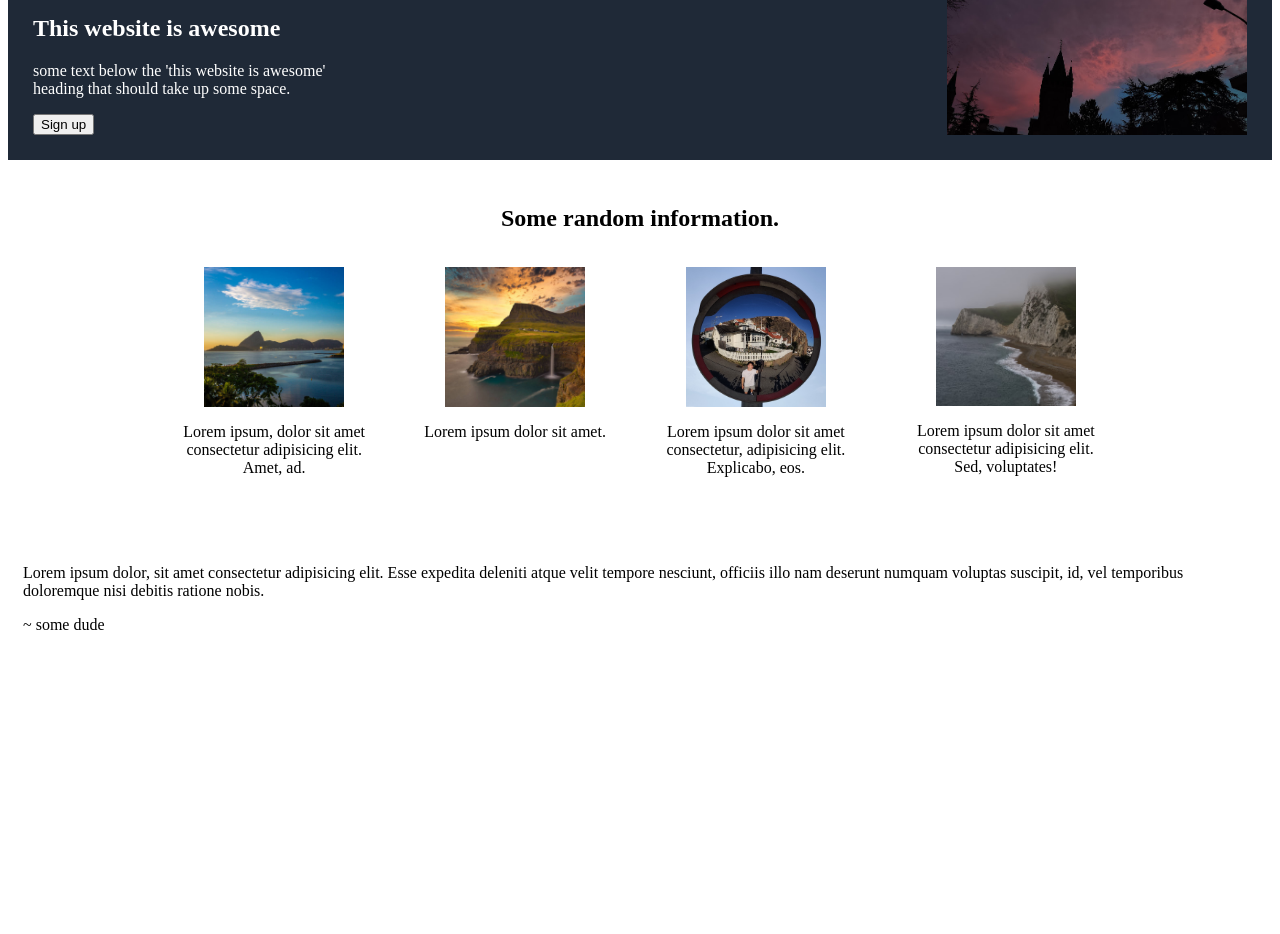
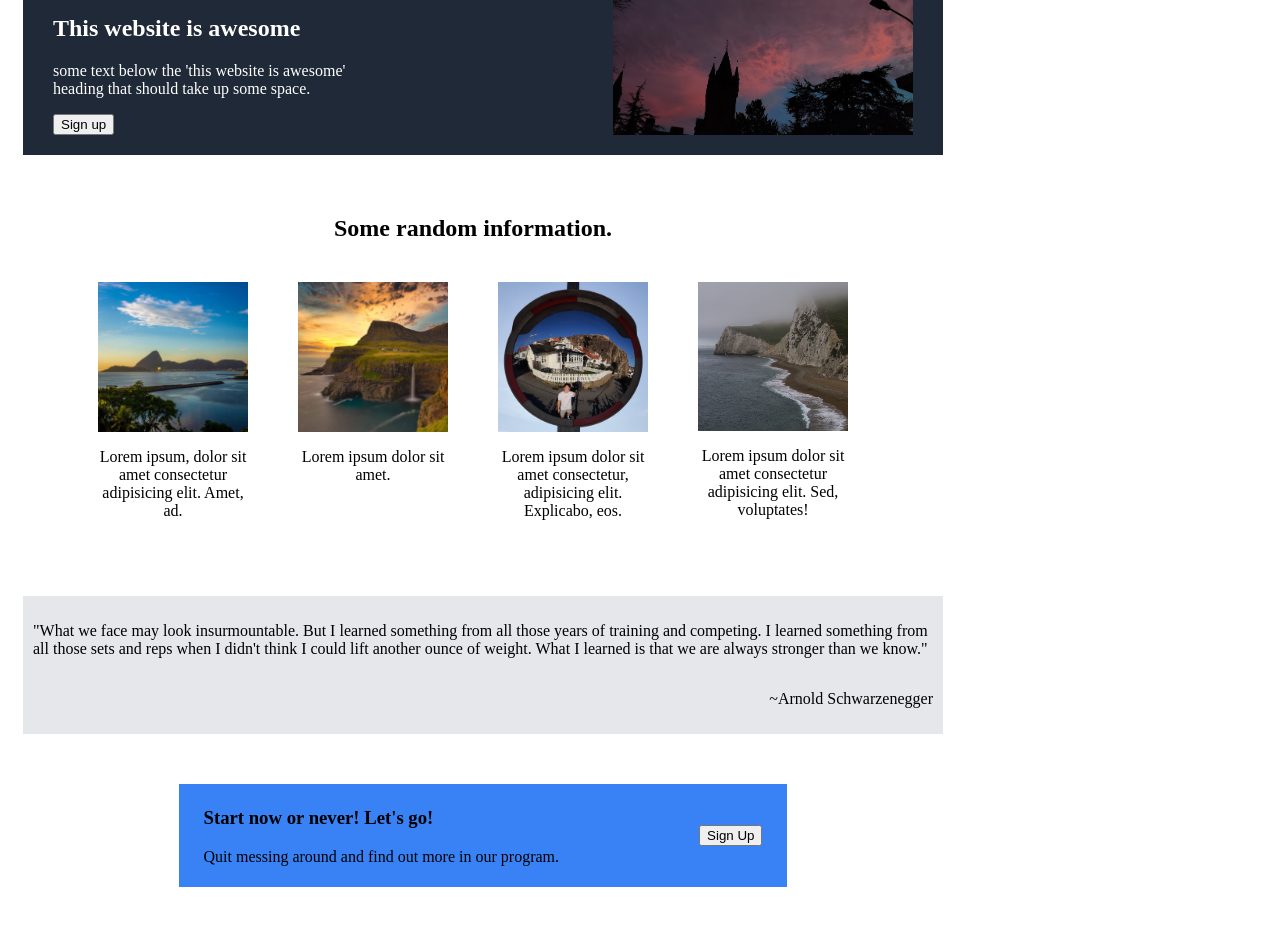
Before and after one commit to Veigelinho/Webpage_Odin, a plain HTML site: page index.html in a window 1280 px wide. Shown: the part 84-1018 px from the top of the page. Before the commit the page ends 837 px from the top, so only its background shows below. Drawn offline with Linux system fonts and the light colour scheme.

Commit message:
modified the page, still not good

```diff
--- a/index.html
+++ b/index.html
@@ -23,7 +23,7 @@
                 <p>some text below the 'this website is awesome' heading that should
                     take up some space.
                 </p>
-                <button>Sign up</button>
+                <button id="signup">Sign up</button>
             </div>
             <img class="introright" src="/images/spaceholder.jpg" alt="spaceholderimage" class="introright">
         </div>
@@ -31,6 +31,10 @@
     <section class="information">
         <h2>Some random information.</h2>
         <div class="kacheln">
+           <!--
+            replace images with divs and use background image
+           -->
+
             <div class="k1">
                 <img src="/images/background1.jpg">
                 <p>Lorem ipsum, dolor sit amet consectetur adipisicing elit. Amet, ad.</p>
@@ -50,14 +54,25 @@
         </div>
     </section>
     <section class="quote">
-        <p>Lorem ipsum dolor, sit amet consectetur adipisicing elit. Esse expedita deleniti atque velit tempore nesciunt, officiis illo nam deserunt numquam voluptas suscipit, id, vel temporibus doloremque nisi debitis ratione nobis.</p>
-        <p>~ some dude</p>
+        <p class="quotetext">"What we face may look insurmountable. But I learned something from all those years of
+            training and competing. I learned something from all those sets and reps when I didn't
+            think I could lift another ounce of weight. What I learned is that we are always stronger
+            than we know."</p>
+
+
+        <p class="quoteauthor">~Arnold Schwarzenegger</p>
     </section>
     <section class="action">
-
+        <div class="actionbox">
+            <div class="actleft">
+                <h3>Start now or never! Let's go!</h3>
+                <p>Quit messing around and find out more in our program.</p>
+            </div>
+            <button id="signup">Sign Up</button>
+        </div>
     </section>
     <section class="footer">
-
+        <p>placeholder</p>
     </section>
 </body>
 </html>
--- a/style.css
+++ b/style.css
@@ -5,16 +5,18 @@ body {
     gap: 10px;
 }
 
-body > * {
-    padding: 15px;
+body > section {
+    margin: 15px;
+    max-width: 900px;
+    display: flex;
+    padding: 10px;
+    justify-content: center;
 }
 
 .top {
-    display: flex;
     flex-direction: column;
     background-color: #1F2937;
     color: white;
-
     gap: 10px;
 }
 
@@ -29,12 +31,13 @@ body > * {
 div .headerlogo {
     font-size: 22px;
     font-weight: bold;
+    margin-left: 30px;
 }
 
 .topbar ul {
     list-style: none;
     display: flex;
-    margin: 0;
+    margin: 0 20px 0 0;
     padding: 0;
     gap: 20px;
 }
@@ -47,11 +50,16 @@ div .headerlogo {
 .intro {
     display: flex;
     justify-content: space-between;
-    padding: 10px;
+    padding: 0 20px 10px;
 }
 
 .introleft {
     max-width: 300px;
+}
+
+#signup:hover {
+    background-color: rgb(71, 76, 158);
+    color: white;
 }
 
 .introright {
@@ -65,18 +73,18 @@ Section:information 2
 */
 
 .information {
-    display: flex;
     flex-direction: column;
     justify-content: center;
     align-items: center;
+    padding: 0;
 }
 
 div.kacheln {
     display: flex;
     flex-direction: row;
     max-width: 1000px;
-    justify-content: space-between;
-    gap: 20px;
+    justify-content: center;
+    width: 800px;
 }
 
 div.kacheln > * {
@@ -84,12 +92,45 @@ div.kacheln > * {
     flex-direction: column;
     justify-content: baseline;
     align-items: center;
-    max-width: 200px;
+    width: 150px;
     text-align: center;
-    padding: 15px;
+    margin: 20px;
+    flex: 1 0 150px;
 }
 
+
 div.kacheln > * > img {
-    max-width: 140px;
+    width: 150px;
     max-height: auto;
 }
+
+.quote {
+    background-color: #E5E7EB;
+    flex-direction: column;
+
+}
+
+.quoteauthor {
+    align-self: flex-end;
+}
+
+.action {
+    display: flex;
+    flex-direction: row;
+    justify-content: center;
+    align-items: center;
+}
+
+.actionbox {
+    background-color: #3882F6;
+    flex-direction: row;
+    align-items: center;
+    justify-content: center;
+    display: flex;
+    gap: 140px;
+    padding: 5px 25px;
+}
+
+.footer {
+
+}
```
